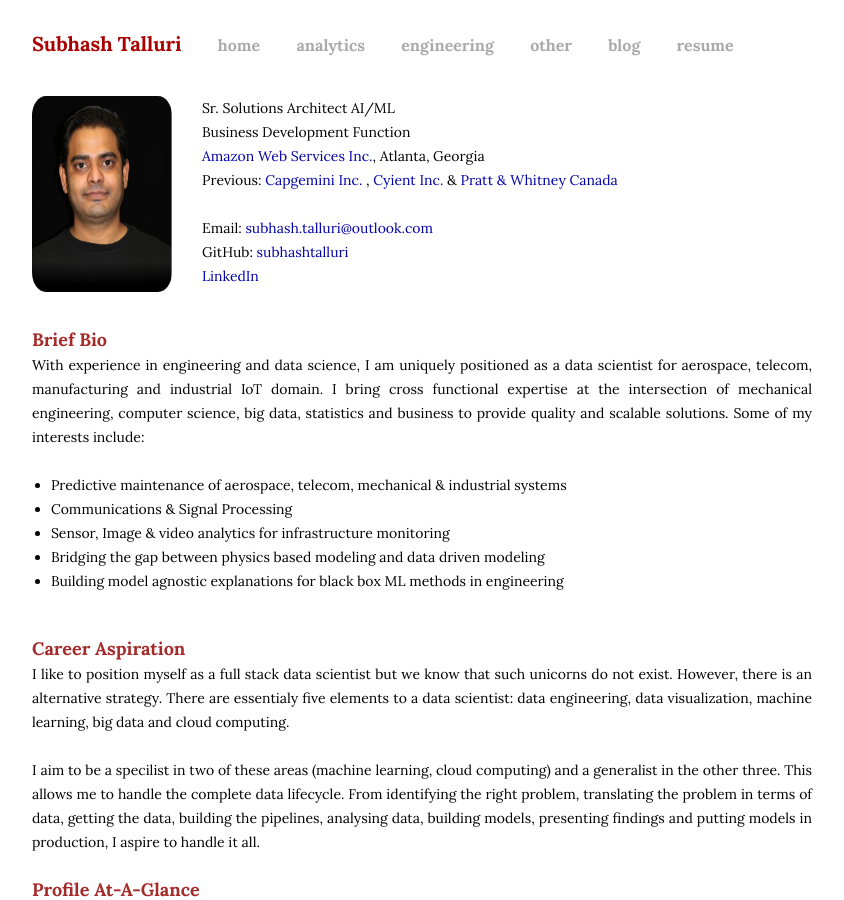
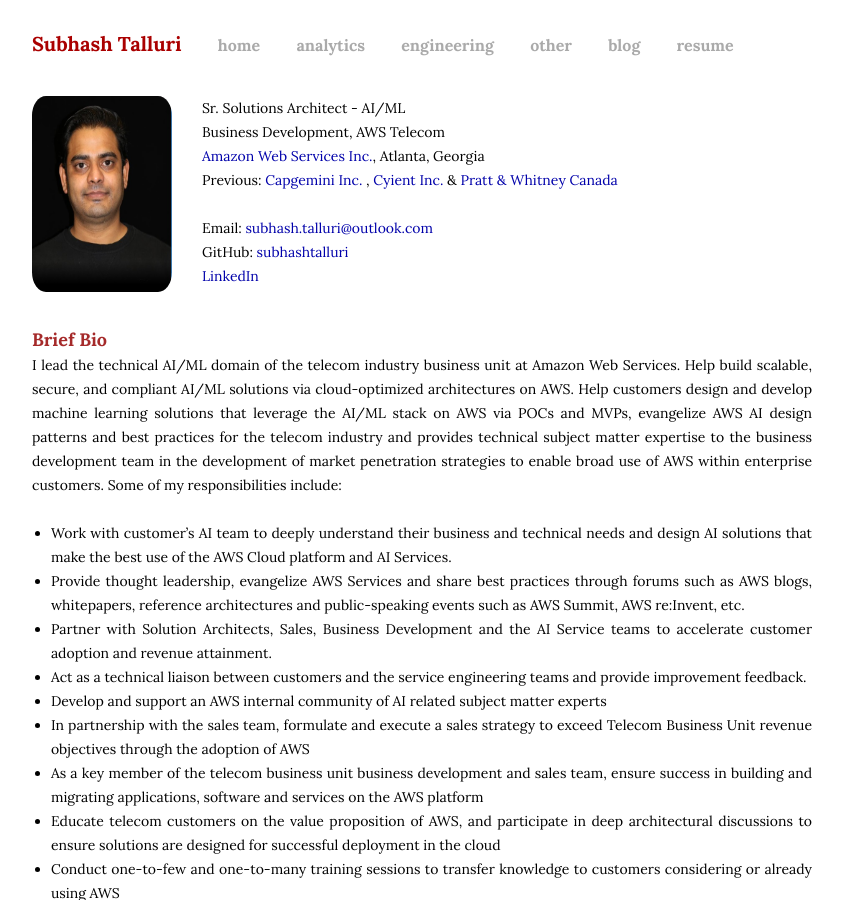
Before and after one commit to subhashtalluri/subhashtalluri.github.io, a Jekyll site: the page built from index.md, in a window 1280 px wide and 900 px high. Shown: the whole window, without its empty margins (88-932 px from the left). Built offline with Jekyll 4.4.1, drawn with Linux system fonts in a browser that asks for light colours; some of the changed text lies outside the part shown.

Commit message:
oct update 2

```diff
--- a/_layouts/home.html
+++ b/_layouts/home.html
@@ -12,8 +12,8 @@
                   <img src="/assets/me.jpg" width="140px" height="196px">
                 </div>
                 <div class="contact">
-                  Sr. Solutions Architect AI/ML<br>
-                  Business Development Function  <br>
+                  Sr. Solutions Architect - AI/ML <br>
+                  Business Development, AWS Telecom  <br>
                   <a href="https://aws.amazon.com/">Amazon Web Services Inc.</a>, Atlanta, Georgia <br>
                   Previous: <a href="http://www.capgemini.com//">Capgemini Inc.</a> , <a href="http://www.cyient.com//">Cyient Inc.</a> & <a href="http://www.pwc.ca/">Pratt & Whitney Canada</a> <br>
                   <br>
@@ -26,28 +26,34 @@
 
               <div class="homecontent">
                 <b><span style="color:brown"><font size="4">Brief Bio</font></span></b> <br>
-                With experience in engineering and data science, I am uniquely positioned as a data scientist for aerospace, telecom, manufacturing
-                and industrial IoT domain. I bring cross functional expertise at the intersection of mechanical engineering, computer science, big data, statistics and business to provide quality and scalable solutions. Some of my interests include:
+                I lead the technical AI/ML domain of the telecom industry business unit at Amazon Web Services. Help build scalable, secure, and compliant AI/ML solutions via cloud-optimized architectures on AWS. Help customers design and develop machine learning solutions that leverage the AI/ML stack on AWS via POCs and MVPs, evangelize AWS AI design patterns and best practices for the telecom industry and provides technical subject matter expertise to the business development team in the development of market penetration strategies to enable broad use of AWS within enterprise customers. Some of my responsibilities include:
                 <br>
                 <br>
                 <ul>
-                  <li>Predictive maintenance of aerospace, telecom, mechanical & industrial systems </li>
-                  <li>Communications & Signal Processing </li>
-                  <li>Sensor, Image & video analytics for infrastructure monitoring </li>
-                  <li>Bridging the gap between physics based modeling and data driven modeling</li>
-                  <li>Building model agnostic explanations for black box ML methods in engineering </li>
+                  <li>Work with customer’s AI team to deeply understand their business and technical needs and design AI solutions that make the best use of the AWS Cloud platform and AI Services. </li>
+                  <li>Provide thought leadership, evangelize AWS Services and share best practices through forums such as AWS blogs, whitepapers, reference architectures and public-speaking events such as AWS Summit, AWS re:Invent, etc. </li>
+                  <li>Partner with Solution Architects, Sales, Business Development and the AI Service teams to accelerate customer adoption and revenue attainment.</li>
+                  <li>Act as a technical liaison between customers and the service engineering teams and provide improvement feedback.</li>
+                  <li>Develop and support an AWS internal community of AI related subject matter experts </li>
+                  <li>In partnership with the sales team, formulate and execute a sales strategy to exceed Telecom Business Unit revenue objectives through the adoption of AWS </li>
+                  <li>As a key member of the telecom business unit business development and sales team, ensure success in building and migrating applications, software and services on the AWS platform </li>
+                  <li>Educate telecom customers on the value proposition of AWS, and participate in deep architectural discussions to ensure solutions are designed for successful deployment
+                      in the cloud </li>
+                  <li>Conduct one-to-few and one-to-many training sessions to transfer knowledge to customers considering or already using AWS </li>
+                  <li>Build deep relationships with senior technical individuals and executive leadership within customers to enable them to be cloud advocates </li>
                 </ul>
                 <br>
                 <b><span style="color:brown"><font size="4">Career Aspiration</font></span></b> <br>
-                I like to position myself as a full stack data scientist but we know that such unicorns do not exist. However, there is an alternative strategy. There are essentialy five elements to a data scientist: data engineering, data visualization, machine learning, big data and cloud computing. <br><br> I aim to be a specilist in two of these areas (machine learning, cloud computing) and a generalist in the other three. This allows me to handle the complete data lifecycle. From identifying the right problem, translating the problem in terms of data, getting the data, building the pipelines, analysing data, building models, presenting findings and putting models in production, I aspire to handle it all.
-
+                Data science is transforming every industry at a rapid pace. While there is a huge potential for machine learning, it is equally challenging to fully integrate data science into business. Over a career spanning 10+ years, I had the opportunity to work with customers, system integrators and cloud providers. Most companies trying to achieve digital transformation have often resulted in wasted resources and efforts due to lack of strategic vision. In part, this is because the leadership and higher/middle management are not fully aware of the practicality of data science for improving their business outcomes. There is clearly a lack of data scientists in the decision-making authority to steer the companies in the right direction. I choose to fill that gap using my cross functional expertise at the intersection of engineering, computer science, machine learning and business to provide quality and scalable solutions.
                 <br>
                 <br>
 
                 <b><span style="color:brown"><font size="4">Profile At-A-Glance</font></span></b> <br>
-                I hold a master's degree (MS) in computer science from <a href="http://illinois.edu/">University of Illinois Urbana Champaign</a> and a master of engineering (M Eng) degree in aerospace science from <a href="http://www.utias.utoronto.ca/">University of Toronto Institute for Aerospace Studies.</a> Before graduate studies I completed bachelor's in mechanical engineering from JNT University, India.
+                I'm currently pursuing MBA from <a href="https://giesbusiness.illinois.edu/">University of Illinois - Gies College of Business</a> in global strategy. I hold a master's degree (MS) in computer science from <a href="http://illinois.edu/">University of Illinois Urbana Champaign</a> and a master of engineering (M Eng) degree in aerospace science from <a href="http://www.utias.utoronto.ca/">University of Toronto Institute for Aerospace Studies.</a> Before graduate studies I completed bachelor's in mechanical engineering from JNT University, India.
                 <br>
                 <br>
+                Over a 5 year career in data science, I developed myself into full stack data scientist handling the elements of data engineering, data visualization, machine learning & operations, big data and cloud computing. I aimed to be a specilist in two of these areas (machine learning, cloud computing) and a generalist in the other three. This allowed me to handle the complete data lifecycle and help build production grade systems. From identifying the right problem, translating the problem in terms of data, getting the data, building the pipelines, analysing data, building models, presenting findings, putting models in production and maintaining them, I aspire to handle it all. <br><br>
+
                 In the past I have worked with <a href="http://www.pwc.ca/">Pratt & Whitney Canada</a> as a materials & structures specialist for turbine engines involved in design, stress analysis, thermal analysis, dynamic analysis, impact analysis, fracture mechanics, fatigue life evaluation, MRB activities, structural testing & root cause investigations. I have a solid understanding of product lifecycle management in a manufacturing setting from cradle to grave.
               </div>
             </div>
```
